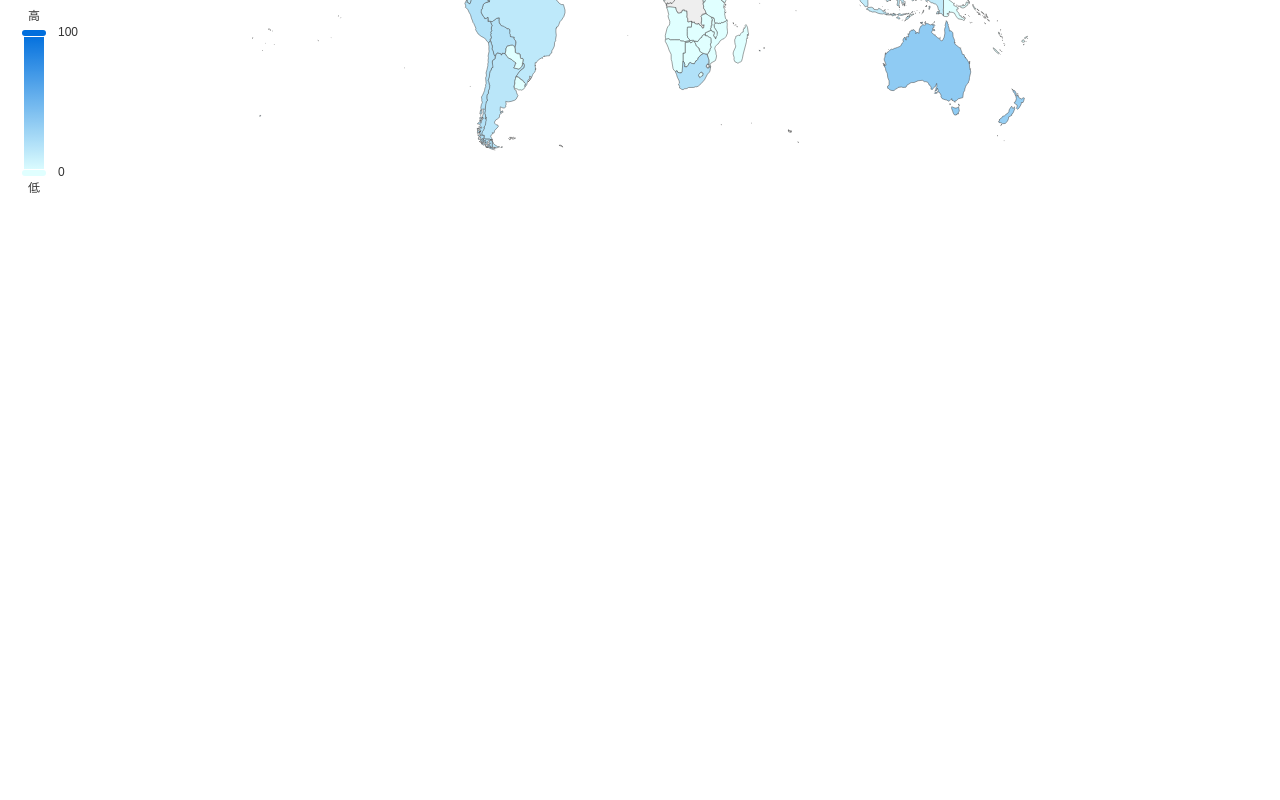
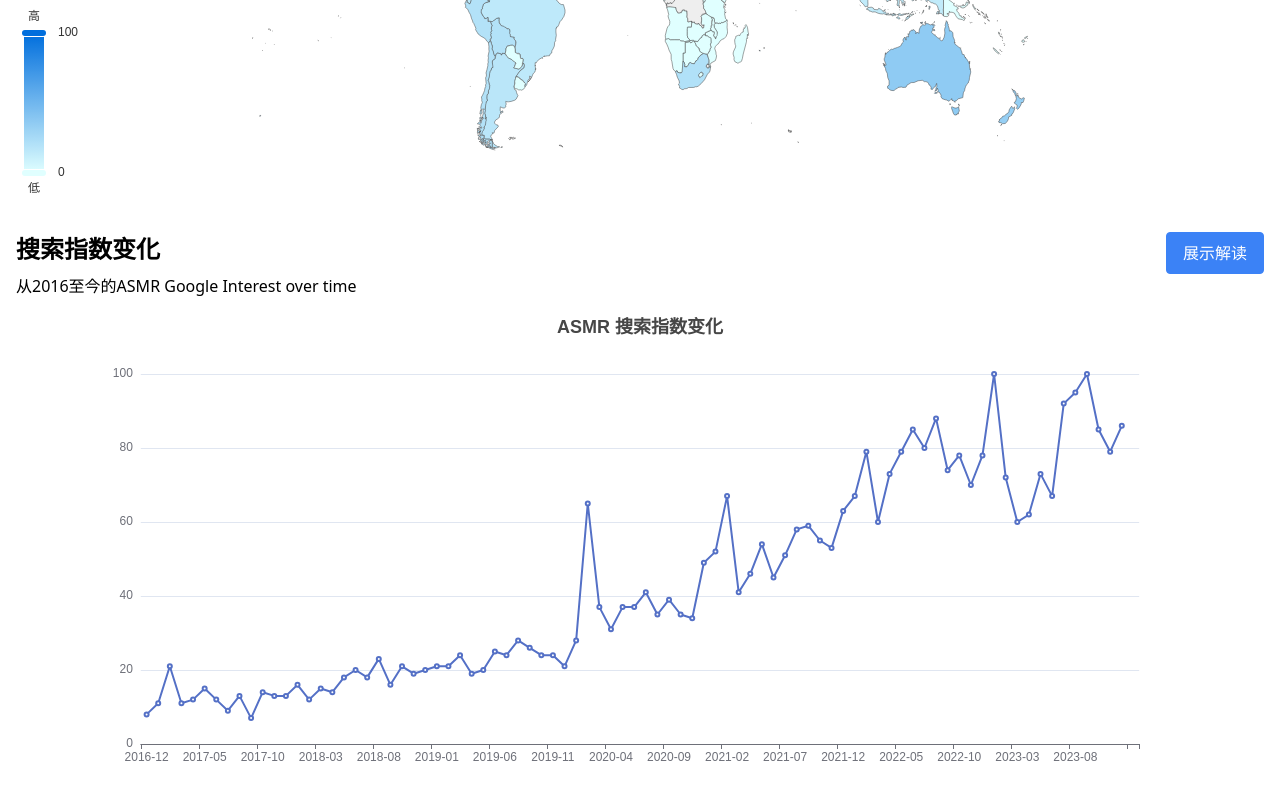
Before and after one commit to Yangthemob/vis, a Vue app: page /statistics in a window 1280 px wide. Shown: the part 1822-2622 px from the top of the page. Before the commit the page ends 2070 px from the top, so only its background shows below. Built offline with nearby package versions, Linux system fonts and the light colour scheme.

Commit message:
timeline linegraph

```diff
--- a/src/views/StatisticView.vue
+++ b/src/views/StatisticView.vue
@@ -122,6 +122,23 @@
         <p>有趣的是，搜索最高的词条之一是：“what is ASMR？”“什么是ASMR？”。</p>
       </div>
     </section>
+    <!-- Timeline部分 -->
+    <section class="my-8">
+      <div class="flex justify-between items-center">
+        <h2 class="text-2xl font-semibold mb-2">搜索指数变化</h2>
+        <button class="py-2 px-4 bg-blue-500 text-white border border-blue-500 rounded"
+          @click="toggleTimelineInfo">展示解读</button>
+      </div>
+      <p class="mb-4">从2016至今的ASMR Google Interest over time</p>
+      <div class="chart-container">
+        <v-chart :option="timeLineOption" style="height: 500px;" />
+      </div>
+      <div v-if="showTimeLineInfo" class="mt-4 p-4 rounded bg-gray-100">
+        <p>很明显的上升趋势，全世界人们都在逐渐认知到ASMR这一内容类别的魅力。</p>
+        <p>比较有意思的是，每年的一二月份，搜索指数似乎会格外高。</p>
+        <!-- 添加其他解释性文本或分析 -->
+      </div>
+    </section>
   </div>
 </template>
 
@@ -135,7 +152,10 @@
   TitleComponent,
   TooltipComponent,
   GridComponent,
-  VisualMapComponent
+  VisualMapComponent,
+  //XAxisComponent,
+  //YAxisComponent,
+  DatasetComponent
 } from 'echarts/components';
 import Papa from 'papaparse';
 import { LineChart } from 'echarts/charts';
@@ -151,12 +171,16 @@
   LineChart,
   MapChart,
   CanvasRenderer,
-  VisualMapComponent
+  VisualMapComponent,
+  //XAxisComponent,
+  //YAxisComponent,
+  DatasetComponent
 ]);
 
 const showWordCloudInfo = ref(false);
 const showLineChartInfo = ref(false);
 const showMapInfo = ref(false);
+const showTimeLineInfo = ref(false);
 
 const toggleWordCloudInfo = () => {
   showWordCloudInfo.value = !showWordCloudInfo.value;
@@ -169,6 +193,10 @@
 const toggleMapInfo = () => {
   showMapInfo.value = !showMapInfo.value;
 }
+
+const toggleTimelineInfo = () => {
+  showTimeLineInfo.value = !showTimeLineInfo.value;
+};
 
 // 地图开始 //
 const worldMapOption = ref({});
@@ -224,6 +252,49 @@
 });
 
 // 地图结束 //
+
+// timeline开始 //
+const timeLineOption = ref({});
+
+onMounted(async () => {
+  // 加载并解析 CSV 数据
+  const response = await fetch('/timeline.csv');
+  const csvData = await response.text();
+  const parsedData = Papa.parse(csvData, { header: true }).data;
+
+  // 转换为 ECharts 需要的格式
+  const xAxisData = parsedData.map(item => item.Month);
+  const seriesData = parsedData.map(item => parseInt(item.ASMR));
+
+
+  // 打印数据以供调试
+  //console.log("X Axis Data:", xAxisData);
+  //console.log("Series Data:", seriesData);
+
+  // 设置 ECharts 折线图的选项
+  timeLineOption.value = {
+    title: {
+      text: 'ASMR 搜索指数变化',
+      left: 'center'
+    },
+    tooltip: {
+      trigger: 'axis'
+    },
+    xAxis: {
+      type: 'category',
+      data: xAxisData
+    },
+    yAxis: {
+      type: 'value'
+    },
+    series: [{
+      data: seriesData,
+      type: 'line'
+    }]
+  };
+});
+
+// timeline结束 //
 
 // 折线图开始 //
 const user_count = [947, 973, 965, 1037, 833, 836, 757, 612, 568, 554, 492, 395, 380, 377, 311, 278, 225, 157, 84, 85, 64, 55, 208, 246, 275, 345, 339, 323, 421, 388, 341, 214, 355, 311, 277, 256, 308, 434, 491, 487, 679, 648, 767, 757, 760, 845, 941, 916]
```
Also changed, not shown: public/timeline.csv.
